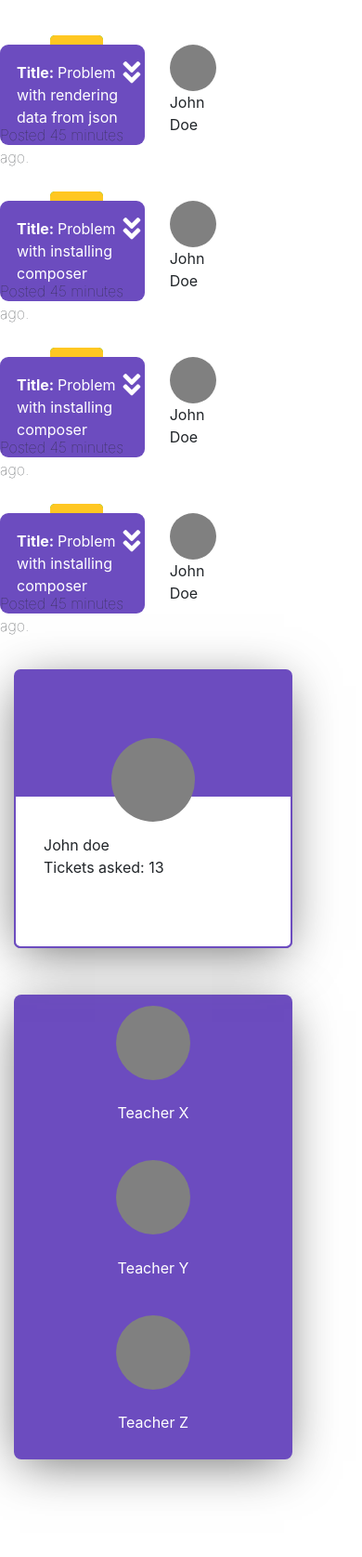
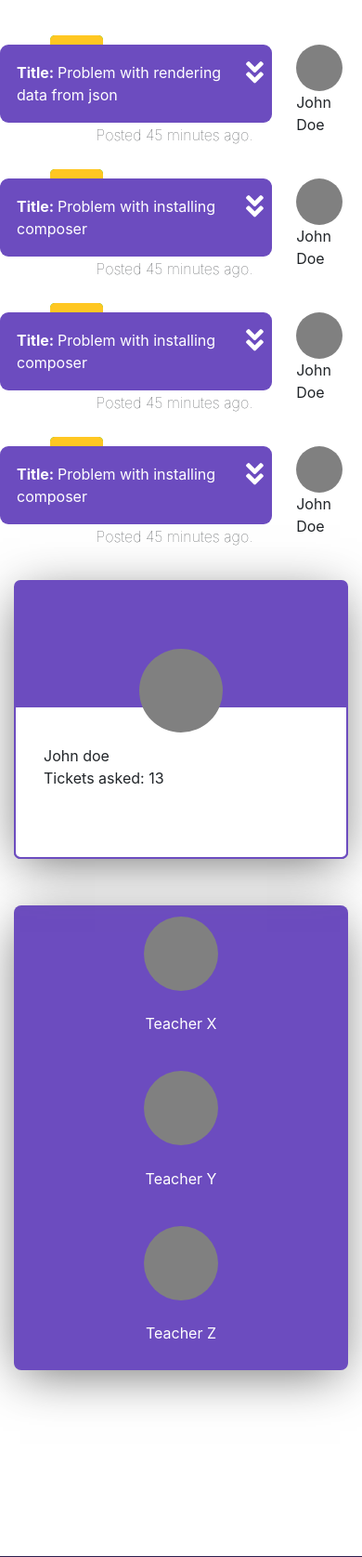
Before and after one commit to Alexhardo/FSWD40-Project04, a PHP site: page /View/student_page.php in a window 390 px wide. Shown: the part 56-1731 px from the top of the page at 93% size. Run offline with PHP 8.4, Linux system fonts and the light colour scheme; some libraries are stand-ins or nearby versions.

Commit message:
change responsiveness

```diff
--- a/Project/View/student_page.php
+++ b/Project/View/student_page.php
@@ -3,11 +3,10 @@
 <main>
     <div class="container-fluid mt-5">
         <div class="row">
-            <div class="left-inner-container col-lg-9">
-                <div class="ticket-container">
-                </div>
+            <div class="left-inner-container col-lg-9 col-md-9 col-sm-9">
+                <div class="ticket-container"></div>
             </div>
-            <div class="right-inner-container col-lg-3">
+            <div class="right-inner-container col-lg-3 col-md-3">
                 <div class="profile-widget">
                     <div class="profile-widget-avatar"></div>
                     <div class="profile-widget-text">
--- a/Project/js/student_view.js
+++ b/Project/js/student_view.js
@@ -6,7 +6,7 @@ $.getJSON("../js/dummy_data.json", (data) => {
 for (let i = 0; i < items.length; i++) {
     $(`.ticket-container:eq(${0})`).append(`
     <div class="row">
-            <div class="ticket-box col-lg-6 offset-lg-3">
+            <div class="ticket-box col-lg-6 col-md-6 col-sm-9 col-9 offset-lg-3 offset-md-3">
                 <div class="green-label"></div>
                 <div class="orange-label"></div>
                 <p class="ticket-date">Posted 45 minutes ago.</p>
--- a/Project/style/partials/_footer.scss
+++ b/Project/style/partials/_footer.scss
@@ -2,7 +2,6 @@
     position: absolute;
     height: 130px;
     width: 100%;
-    // bottom: 0;
     background-color: #2c1f4e;
     color: white;
     h4{
--- a/Project/style/partials/_profile_widget.scss
+++ b/Project/style/partials/_profile_widget.scss
@@ -1,6 +1,5 @@
 .profile-widget {
     background-color:#6C4CBF;
-    width: 300px;
     height: 300px;
     border-radius: 7px;
     position: relative;
--- a/Project/style/partials/_teachers_widget.scss
+++ b/Project/style/partials/_teachers_widget.scss
@@ -1,6 +1,5 @@
 .teachers-widget {
     color: white;
-    width: 300px;
     height: 500px;
     background-color: #6c4cbf;
     margin-top: 50px;
--- a/Project/style/partials/_ticket_box.scss
+++ b/Project/style/partials/_ticket_box.scss
@@ -1,7 +1,7 @@
 .ticket-box {
     background-color: #6C4CBF;
     border-radius: 9px;
-    width: 40%;
+    // width: 40%;
     padding: 0px;
     height: 100%;
     margin-bottom: 60px;
--- a/Project/style/style.css
+++ b/Project/style/style.css
@@ -1,7 +1,6 @@
 .ticket-box {
   background-color: #6C4CBF;
   border-radius: 9px;
-  width: 40%;
   padding: 0px;
   height: 100%;
   margin-bottom: 60px;
@@ -80,7 +79,6 @@
 
 .profile-widget {
   background-color: #6C4CBF;
-  width: 300px;
   height: 300px;
   border-radius: 7px;
   position: relative;
@@ -112,7 +110,6 @@
 
 .teachers-widget {
   color: white;
-  width: 300px;
   height: 500px;
   background-color: #6c4cbf;
   margin-top: 50px;
```
Also changed, not shown: 1 other file.
